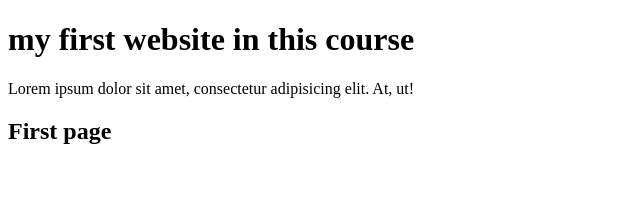
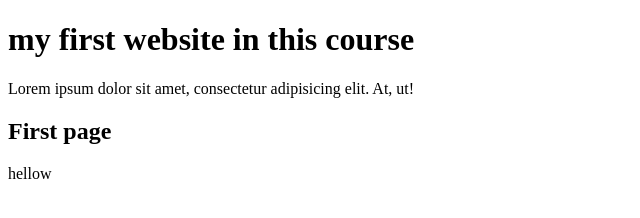
Before and after one commit to Mamun318/my-first-website, a plain HTML site: page index.html in a window 1280 px wide. Shown: the full height of the page, 0-640 px from the left. Drawn offline with Linux system fonts and the light colour scheme.

Commit message:
please added

```diff
--- a/index.html
+++ b/index.html
@@ -10,5 +10,7 @@
     <h1>my first website in this course</h1>
     <p>Lorem ipsum dolor sit amet, consectetur adipisicing elit. At, ut!</p>
     <h2>First page</h2>
+    <p>hellow</p>
+
 </body>
 </html>
```
